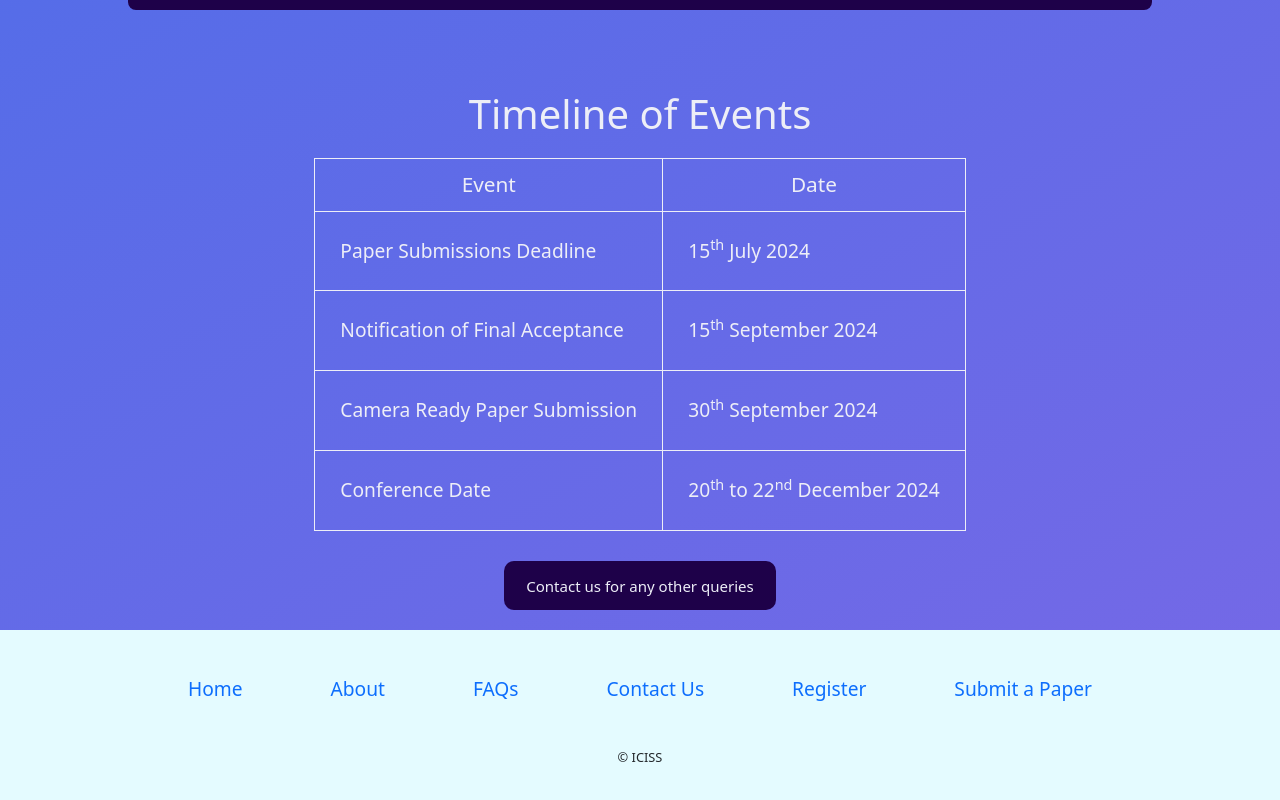
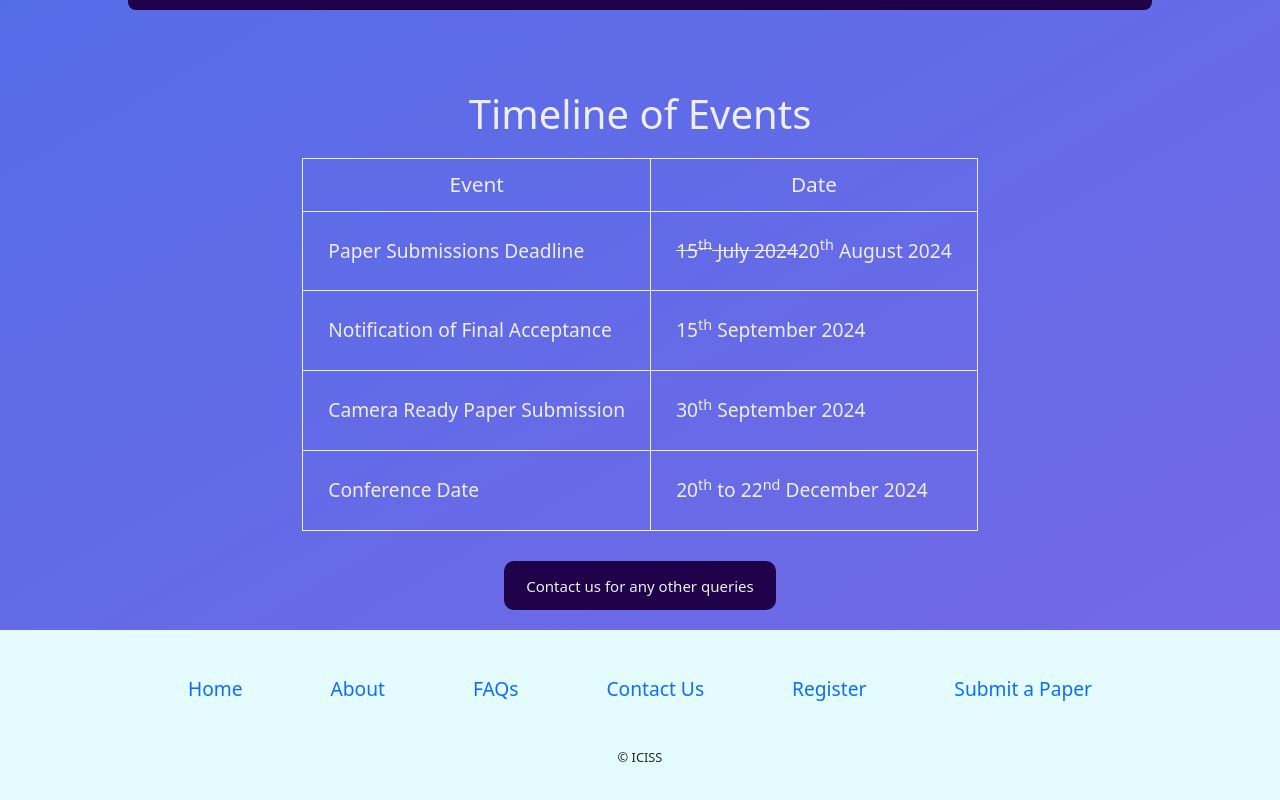
Before and after one commit to techlism/ICISS-2024-Website, a React (Create React App) app: page / in a window 1280 px wide. Shown: the part 3929-4729 px from the top of the page. Built offline with nearby package versions, Linux system fonts and the light colour scheme; a web font is replaced by a local one.

Commit message:
Update Timeline.jsx

```diff
--- a/src/components/ui/Timeline.jsx
+++ b/src/components/ui/Timeline.jsx
@@ -12,7 +12,7 @@ const Timeline = ()=>{
             <tbody>
                 <tr>
                 <td>Paper Submissions Deadline</td>
-                <td>15<sup>th</sup> July 2024</td>
+                <td><s>15<sup>th</sup> July 2024</s>20<sup>th</sup> August 2024</td>
                 </tr>
                 <tr>
                 <td>Notification of Final Acceptance</td>
```
